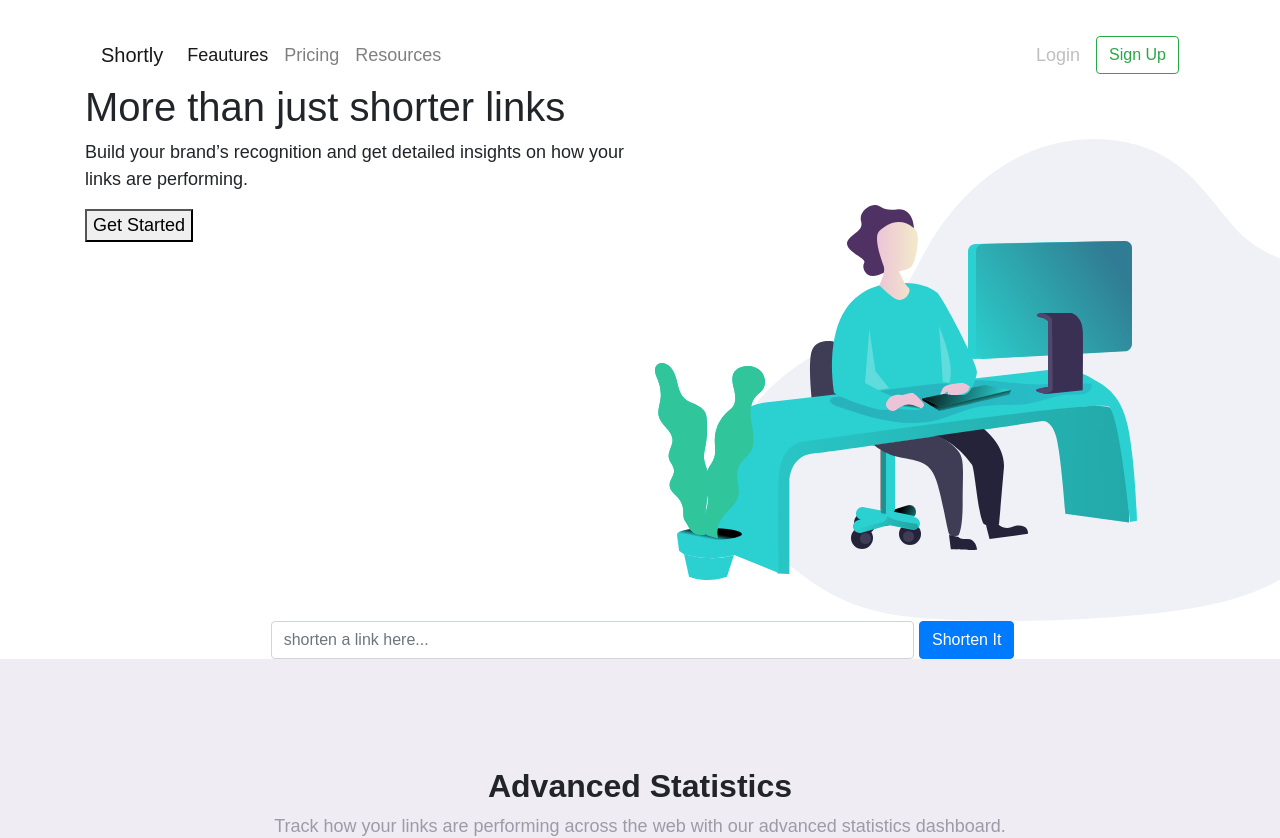
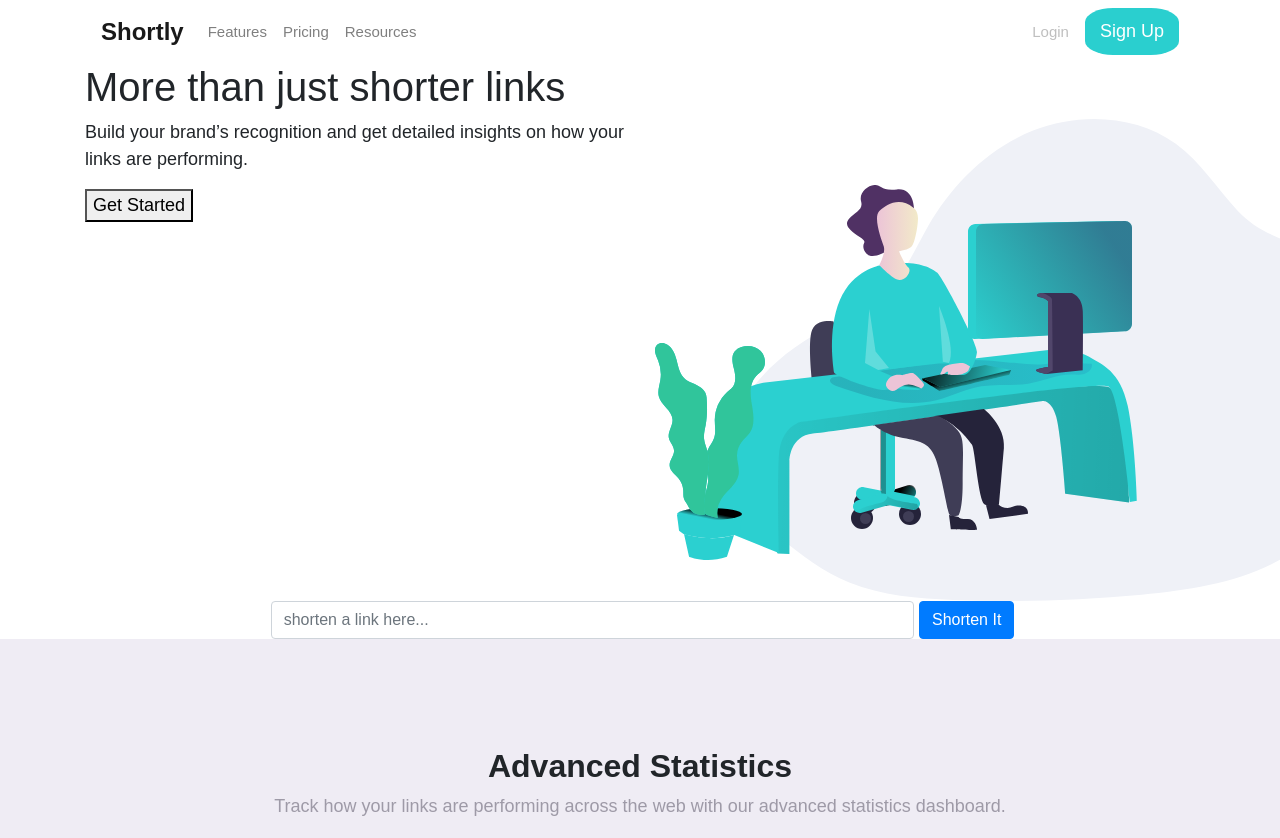
Before and after one commit to ARam2142/url-shortening-api-master, a React (Create React App) app: page / in a window 1280 px wide. Shown: the top 838 px of the page. Built offline with nearby package versions, Linux system fonts and the light colour scheme.

Commit message:
fixed writing for heading

```diff
--- a/src/components/header/header.css
+++ b/src/components/header/header.css
@@ -1,3 +1,22 @@
-ol.right {
-    text-align: right
-};
+
+a.shortly {
+    font-size: x-large;
+}
+
+ul.choices {
+    font-size: smaller;
+    /* font-weight: 600; */
+}
+
+.nav-link.login {
+    font-size: smaller;
+}
+
+button.sign-up {
+    background-color: hsl(180, 66%, 49%);
+    border-color: hsl(180, 66%, 49%);
+    padding: 10px 15px 10px 15px;
+    border-radius: 30%;
+    border-style: hidden;
+    color: white;
+}
--- a/src/components/header/header.js
+++ b/src/components/header/header.js
@@ -7,17 +7,18 @@ import "./header.css";
 const Header = () => {
   return (
 
-    <div class="container">
-      <br></br>
+    <div className={'header'}>
+      <div className={'container'}>
+
         <nav class="navbar navbar-expand-lg navbar-light bg-white">
-        <a className="navbar-brand" href="#">Shortly</a>
+          <a className="navbar-brand shortly" href="#">Shortly</a>
           <button class="navbar-toggler" type="button" data-toggle="collapse" data-target="#navbarText" aria-controls="navbarText" aria-expanded="false" aria-label="Toggle navigation">
             <span class="navbar-toggler-icon"></span>
           </button>
           <div class="collapse navbar-collapse" id="navbarText">
-          <ul class="navbar-nav mr-auto">
-            <li class="nav-item active">
-              <a className="nav-link" href="#">Feautures</a>
+            <ul class="navbar-nav mr-auto choices">
+              <li class="nav-item">
+                <a className="nav-link" href="#">Features</a>
               </li>
               <li className="nav-item">
                 <a className="nav-link" href="#">Pricing</a>
@@ -27,11 +28,12 @@ const Header = () => {
               </li>
             </ul>
             <span class="nav-item ">
-            <a className="nav-link" href="#">Login</a>
+              <a className="nav-link login" href="#">Login</a>
             </span>
-          <button class="btn btn-outline-success my-2 my-sm-0" type="submit">Sign Up</button>
+            <button class="header-btn sign-up" type="submit">Sign Up</button>
           </div>
         </nav>
+      </div>
     </div>
   )
 }
```
Lines whose indentation alone changed are shown as unchanged.
